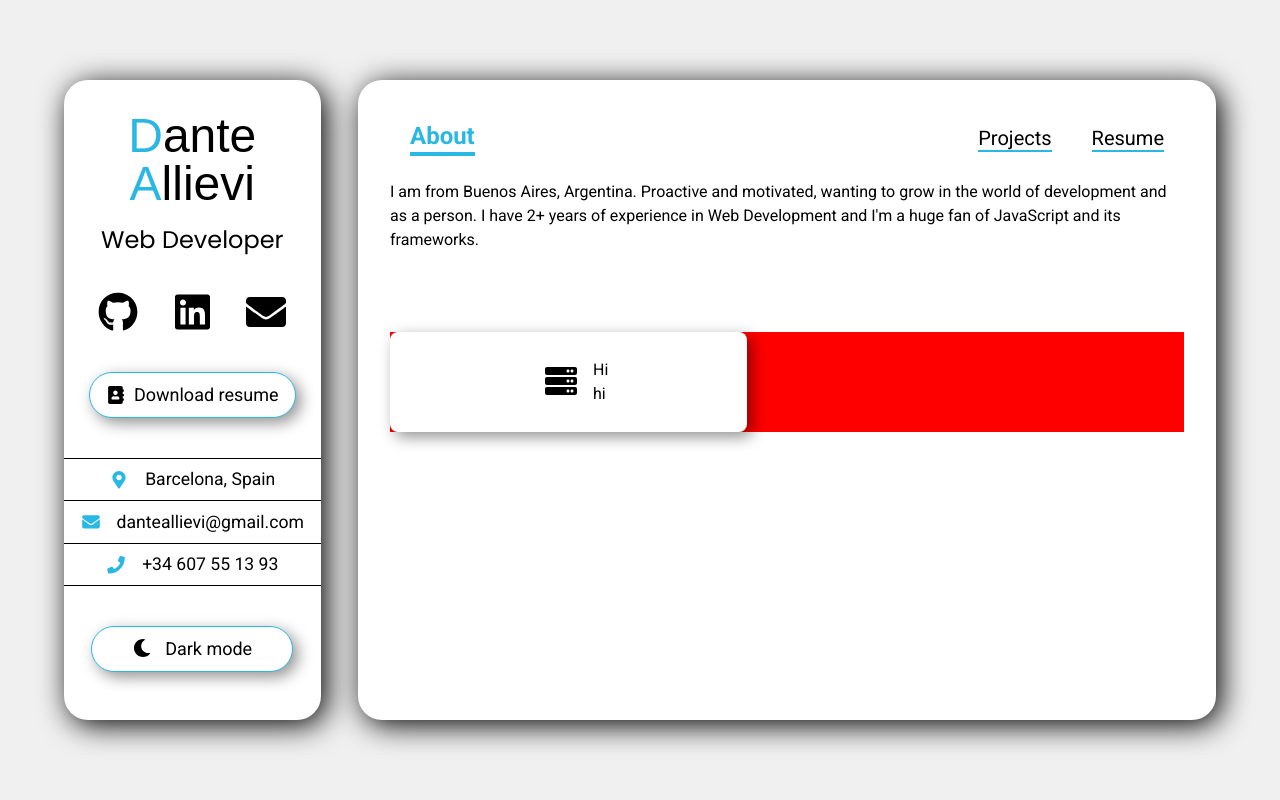
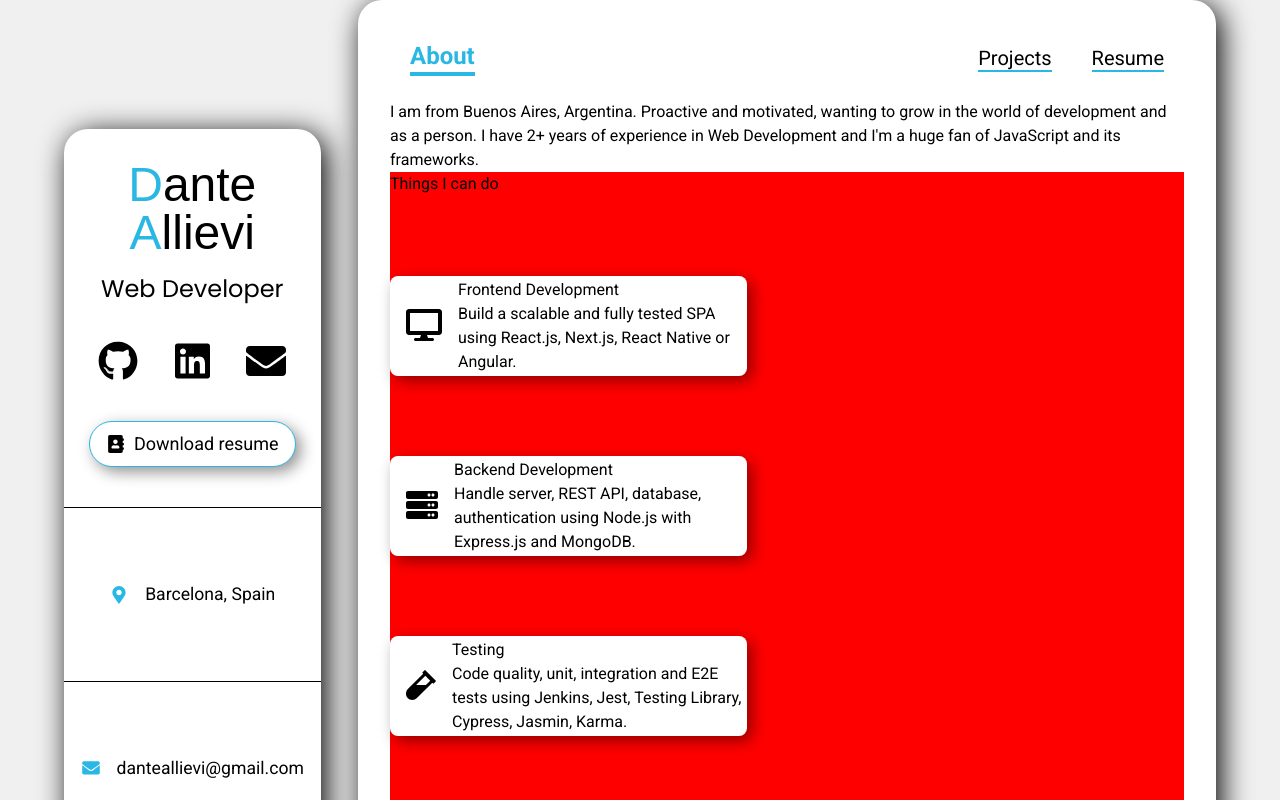
Before and after one commit to danteallievi/portfolio-next, a Next.js app: page / in a window 1280 px wide. Shown: the top 800 px of the page. Built offline with nearby package versions, Linux system fonts and the light colour scheme; a web font is replaced by a local one.

Commit message:
About page finished

```diff
--- a/components/SkillsCardsContainer/SkillsCardsContainer.tsx
+++ b/components/SkillsCardsContainer/SkillsCardsContainer.tsx
@@ -1,13 +1,19 @@
-import { faServer } from "@fortawesome/free-solid-svg-icons";
+import styles from "../../styles/components/SkillsCardsContainer/SkillsCardsContainer.module.scss";
 
 import SkillCard from "../SkillCard/SkillCard";
 
-import styles from "../../styles/components/SkillsCardsContainer/SkillsCardsContainer.module.scss";
+import { skills } from "../../data";
 
 const SkillsCardsContainer = () => {
   return (
     <div className={styles.container}>
-      <SkillCard icon={faServer} title={"Hi"} subtitle={"hi"} />
+      <h1 className={styles.container__title}>Things I can do</h1>
+
+      <div className={styles.container__cards}>
+        {skills.map((skill) => (
+          <SkillCard key={skill.title} {...skill} />
+        ))}
+      </div>
     </div>
   );
 };
```
Also changed, not shown: components/SkillCard/SkillCard.tsx (+2 -10 lines).
